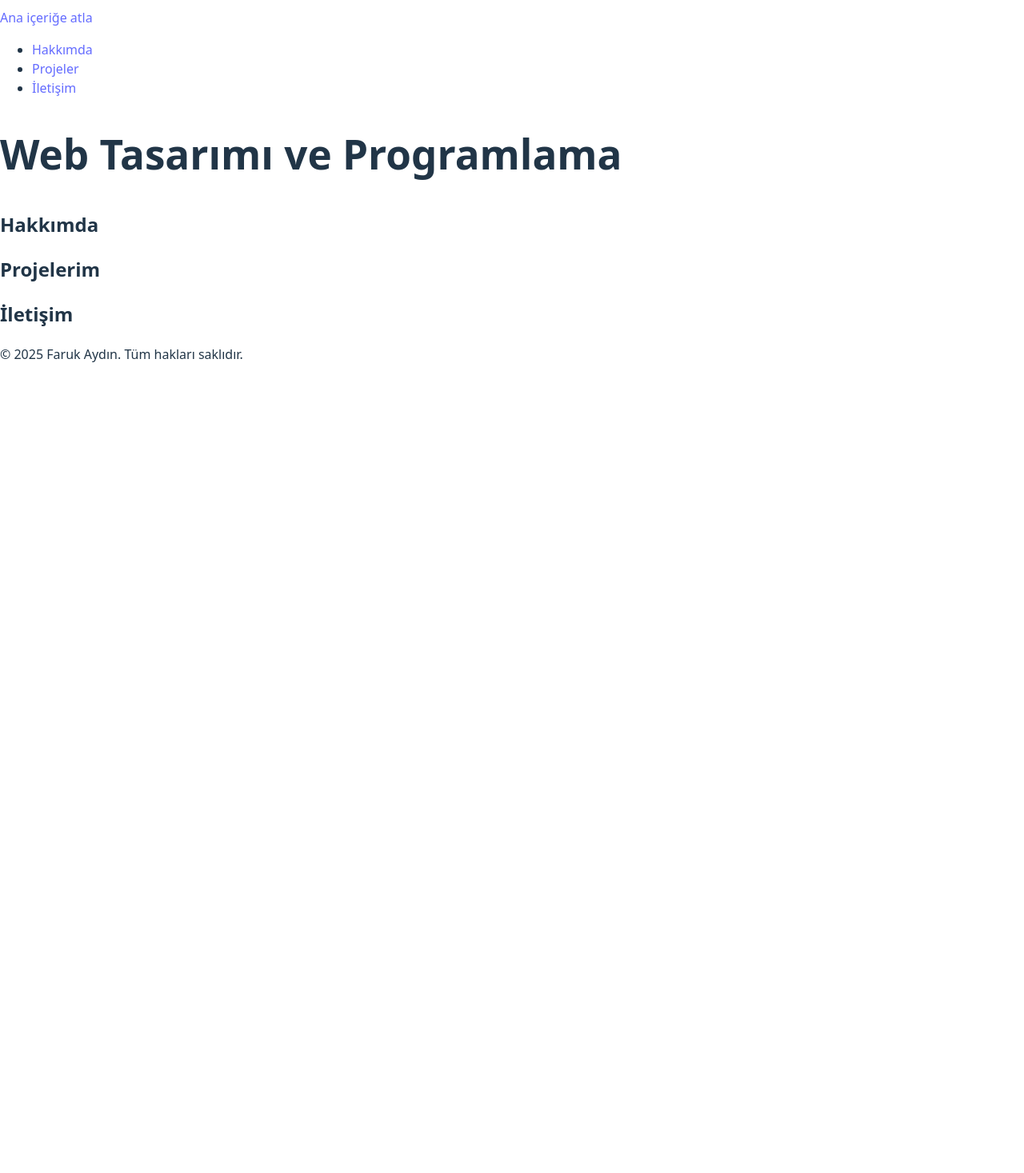
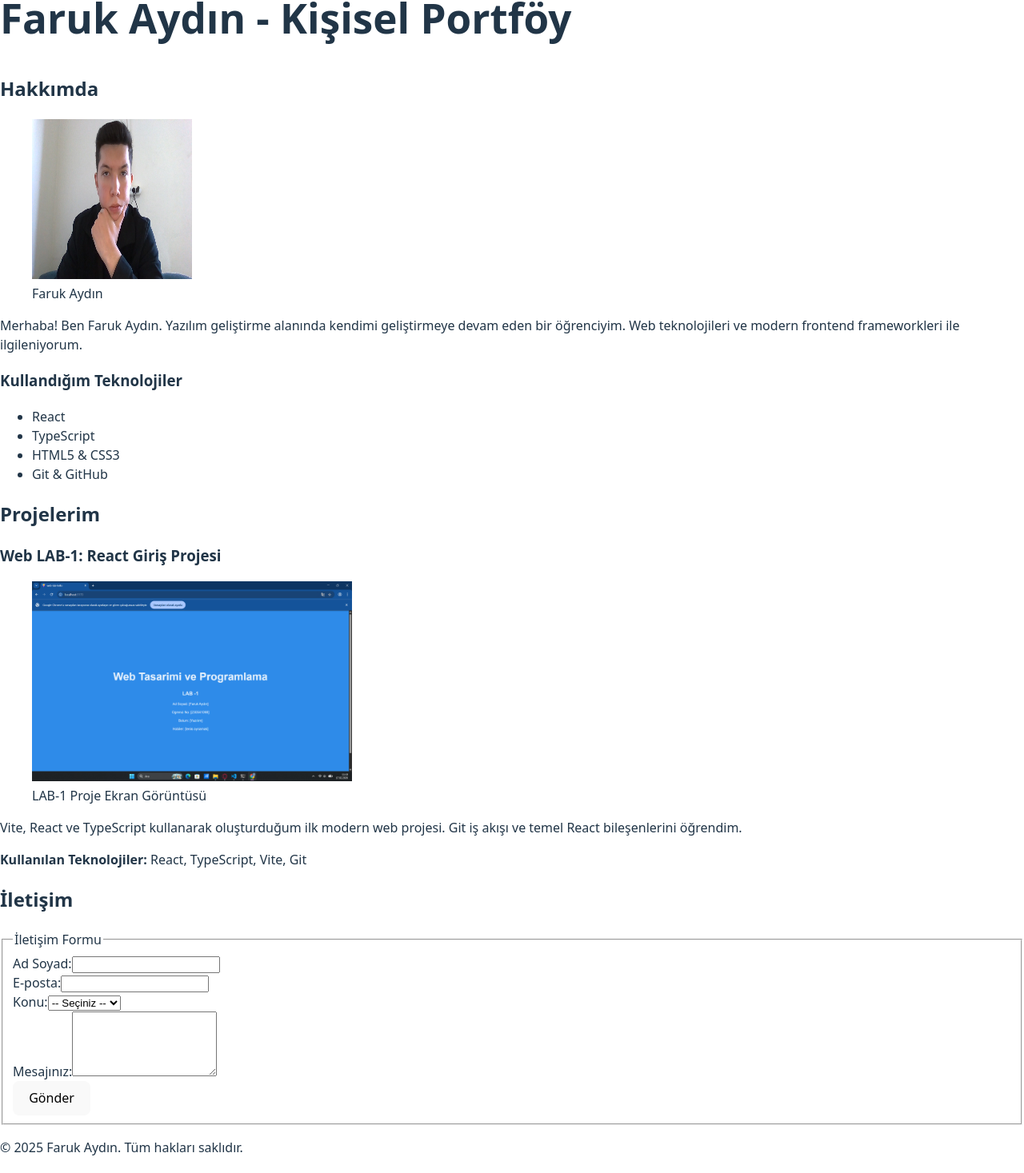
Before and after one commit to Faruk-Aydn/web-lab-hello, a React (Vite) app: page / in a window 1280 px wide. Shown: the part 160-1627 px from the top of the page at 80% size. Before the commit the page ends 800 px from the top, so only its background shows below. Built offline with nearby package versions, Linux system fonts and the light colour scheme.

Commit message:
feat: add accessible contact form with validation attributes and ARIA labels

```diff
--- a/src/App.tsx
+++ b/src/App.tsx
@@ -17,24 +17,132 @@
 
       <main id="main-content">
         <section id="hakkimda">
-          <h1>Web Tasarımı ve Programlama</h1>
+          <h1>Faruk Aydın - Kişisel Portföy</h1>
           <h2>Hakkımda</h2>
-          {/* içerik buraya */}
+
+          <figure>
+            <img
+              src="/profil.jpg"
+              alt="Faruk Aydın profil fotoğrafı"
+              width="200"
+              height="200"
+            />
+            <figcaption>Faruk Aydın</figcaption>
+          </figure>
+
+          <p>
+            Merhaba! Ben Faruk Aydın. Yazılım geliştirme alanında kendimi
+            geliştirmeye devam eden bir öğrenciyim. Web teknolojileri ve
+            modern frontend frameworkleri ile ilgileniyorum.
+          </p>
+
+          <h3>Kullandığım Teknolojiler</h3>
+          <ul>
+            <li>React</li>
+            <li>TypeScript</li>
+            <li>HTML5 & CSS3</li>
+            <li>Git & GitHub</li>
+          </ul>
         </section>
 
         <section id="projeler">
           <h2>Projelerim</h2>
-          {/* içerik buraya */}
+
+          <article>
+            <h3>Web LAB-1: React Giriş Projesi</h3>
+            <figure>
+              <img
+                src="/project1.png"
+                alt="Web LAB-1 projesi ekran görüntüsü - React ve Vite ile oluşturulmuş kişisel tanıtım sayfası"
+                width="400"
+                height="250"
+              />
+              <figcaption>LAB-1 Proje Ekran Görüntüsü</figcaption>
+            </figure>
+            <p>
+              Vite, React ve TypeScript kullanarak oluşturduğum ilk modern web projesi.
+              Git iş akışı ve temel React bileşenlerini öğrendim.
+            </p>
+            <p><strong>Kullanılan Teknolojiler:</strong> React, TypeScript, Vite, Git</p>
+          </article>
+
+
         </section>
 
         <section id="iletisim">
           <h2>İletişim</h2>
-          {/* form buraya */}
+
+          <form action="#" method="POST">
+            <fieldset>
+              <legend>İletişim Formu</legend>
+
+              <div className="form-group">
+                <label htmlFor="name">Ad Soyad:</label>
+                <input
+                  type="text"
+                  id="name"
+                  name="name"
+                  required
+                  minLength={2}
+                  aria-describedby="name-error"
+                />
+                <small id="name-error" className="error-msg" role="alert"></small>
+              </div>
+
+              <div className="form-group">
+                <label htmlFor="email">E-posta:</label>
+                <input
+                  type="email"
+                  id="email"
+                  name="email"
+                  required
+                  aria-describedby="email-error"
+                />
+                <small id="email-error" className="error-msg" role="alert"></small>
+              </div>
+
+              <div className="form-group">
+                <label htmlFor="subject">Konu:</label>
+                <select
+                  id="subject"
+                  name="subject"
+                  required
+                  aria-describedby="subject-error"
+                >
+                  <option value="">-- Seçiniz --</option>
+                  <option value="is">İş Teklifi</option>
+                  <option value="soru">Soru</option>
+                  <option value="oneri">Öneri</option>
+                </select>
+                <small id="subject-error" className="error-msg" role="alert"></small>
+              </div>
+
+              <div className="form-group">
+                <label htmlFor="message">Mesajınız:</label>
+                <textarea
+                  id="message"
+                  name="message"
+                  rows={5}
+                  required
+                  minLength={10}
+                  aria-describedby="message-error"
+                />
+                <small id="message-error" className="error-msg" role="alert"></small>
+              </div>
+
+              <button type="submit">Gönder</button>
+            </fieldset>
+          </form>
         </section>
       </main>
 
       <footer>
         <p>&copy; 2025 Faruk Aydın. Tüm hakları saklıdır.</p>
+        <p>
+          <a href="https://github.com/Faruk-Aydn" target="_blank" rel="noopener noreferrer">
+            GitHub
+          </a>
+        </p>
       </footer>
     </>
   )
```
Also changed, not shown: public/profil.jpg (added), public/project1.png (added).
